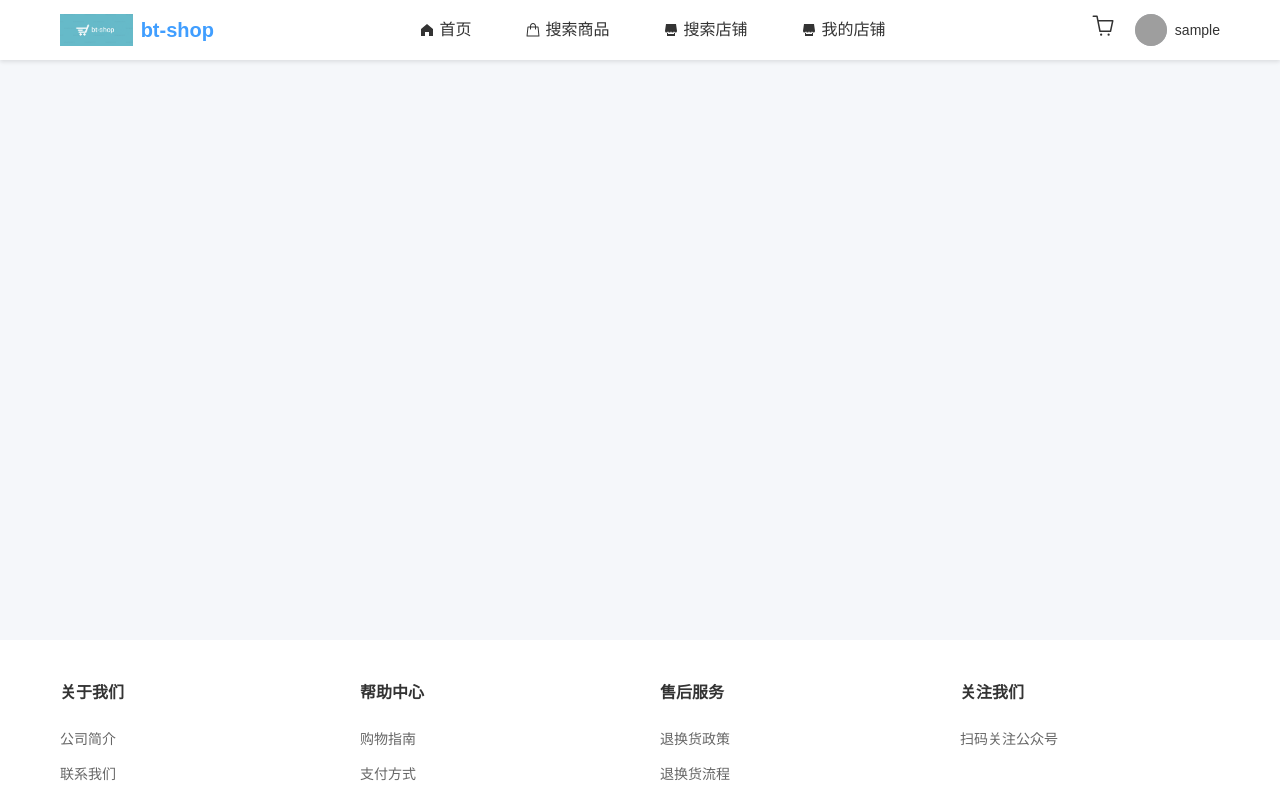
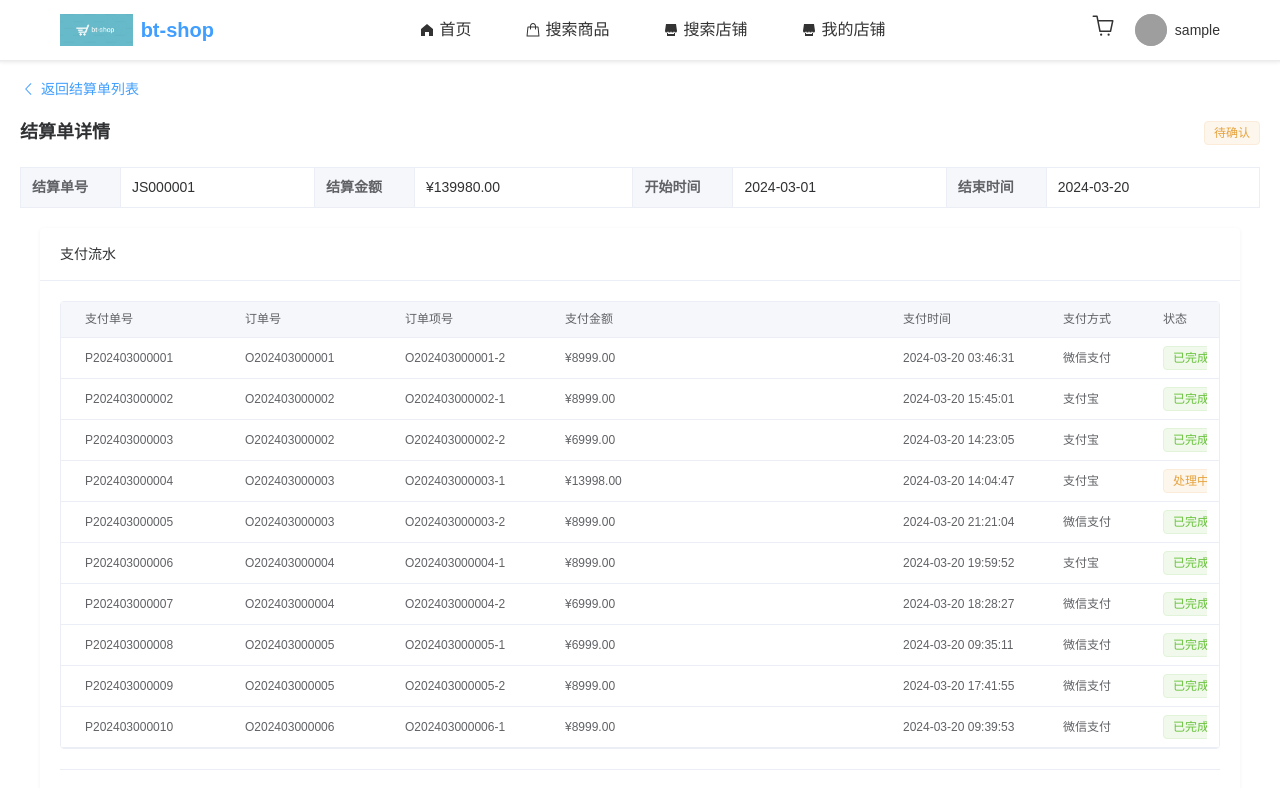
Before and after one commit to lzl-here/bt-shop-front, a Vue app: page /seller/bill/1 in a window 1280 px wide. Shown: the top 788 px of the page. Built offline with nearby package versions, Linux system fonts and the light colour scheme; sample sign-in values are in the browser's storage; grey boxes are pictures that could not be loaded.

Commit message:
修改结算单页面

```diff
--- /dev/null
+++ b/src/views/seller/BillDetail.vue
@@ -0,0 +1,324 @@
+<template>
+  <div class="bill-detail">
+    <!-- 返回按钮 -->
+    <div class="back-btn">
+      <el-button
+        type="primary"
+        link
+        @click="goBack"
+      >
+        <el-icon><ArrowLeft /></el-icon>
+        返回结算单列表
+      </el-button>
+    </div>
+
+    <!-- 结算单基本信息 -->
+    <div class="bill-info">
+      <div class="bill-header">
+        <h2>结算单详情</h2>
+        <div class="bill-status">
+          <el-tag :type="getStatusType(billInfo.status)">
+            {{ getStatusText(billInfo.status) }}
+          </el-tag>
+        </div>
+      </div>
+
+      <el-descriptions :column="4" border>
+        <el-descriptions-item label="结算单号">{{ billInfo.billNo }}</el-descriptions-item>
+        <el-descriptions-item label="结算金额">¥{{ billInfo.amount.toFixed(2) }}</el-descriptions-item>
+        <el-descriptions-item label="开始时间">{{ billInfo.startTime }}</el-descriptions-item>
+        <el-descriptions-item label="结束时间">{{ billInfo.endTime }}</el-descriptions-item>
+      </el-descriptions>
+    </div>
+
+    <!-- 支付流水列表 -->
+    <div class="payment-list">
+      <div class="section-title">支付流水</div>
+      <el-table
+        :data="paymentRecords"
+        style="width: 100%"
+        v-loading="loading"
+        :header-cell-style="{
+          background: '#F5F7FA',
+          color: '#606266',
+          fontWeight: 500,
+          fontSize: '12px',
+          height: '36px',
+          padding: '4px 12px'
+        }"
+        :cell-style="{
+          fontSize: '12px',
+          padding: '8px 12px'
+        }"
+      >
+        <el-table-column prop="paymentNo" label="支付单号" width="160" />
+        <el-table-column prop="orderNo" label="订单号" width="160" />
+        <el-table-column prop="orderItemNo" label="订单项号" width="160" />
+        <el-table-column prop="amount" label="支付金额">
+          <template #default="{ row }">
+            ¥{{ row.amount.toFixed(2) }}
+          </template>
+        </el-table-column>
+        <el-table-column prop="paymentTime" label="支付时间" width="160" />
+        <el-table-column prop="paymentMethod" label="支付方式" width="100" />
+        <el-table-column prop="status" label="状态" width="80">
+          <template #default="{ row }">
+            <el-tag :type="getPaymentStatusType(row.status)">
+              {{ getPaymentStatusText(row.status) }}
+            </el-tag>
+          </template>
+        </el-table-column>
+      </el-table>
+
+      <!-- 分页 -->
+      <div class="pagination">
+        <el-pagination
+          v-model:current-page="currentPage"
+          v-model:page-size="pageSize"
+          :total="total"
+          :page-sizes="[10, 20, 50]"
+          layout="total, sizes, prev, pager, next"
+          @size-change="handleSizeChange"
+          @current-change="handleCurrentChange"
+          background
+        />
+      </div>
+    </div>
+  </div>
+</template>
+
+<script setup>
+import { ref, onMounted, computed, watch } from 'vue'
+import { useRoute, useRouter } from 'vue-router'
+import { ArrowLeft } from '@element-plus/icons-vue'
+
+const route = useRoute()
+const router = useRouter()
+const billNo = route.params.billNo
+
+// 结算单信息
+const billInfo = ref({
+  billNo: 'JS000001',
+  amount: 139980.00,
+  startTime: '2024-03-01',
+  endTime: '2024-03-20',
+  status: 'pending_confirm'
+})
+
+// 支付流水列表
+const paymentRecords = ref(Array.from({ length: 20 }, (_, index) => ({
+  id: index + 1,
+  paymentNo: `P202403${String(index + 1).padStart(6, '0')}`,
+  orderNo: `O202403${String(index + 1).padStart(6, '0')}`,
+  amount: 6999.00,
+  paymentTime: '2024-03-20 14:30:00',
+  paymentMethod: index % 2 === 0 ? '支付宝' : '微信支付',
+  status: 'completed'
+})))
+
+// 分页相关
+const currentPage = ref(1)
+const pageSize = ref(10)
+const total = ref(100)
+
+// 计算当前页的支付流水记录
+const currentPageRecords = computed(() => {
+  const start = (currentPage.value - 1) * pageSize.value
+  const end = start + pageSize.value
+  return paymentRecords.value.slice(start, end)
+})
+
+// 监听页码变化
+watch([currentPage, pageSize], () => {
+  fetchPaymentRecords()
+})
+
+// 状态处理函数
+const getStatusType = (status) => {
+  const statusMap = {
+    pending_confirm: 'warning',
+    completed: 'success'
+  }
+  return statusMap[status] || 'info'
+}
+
+const getStatusText = (status) => {
+  const statusMap = {
+    pending_confirm: '待确认',
+    completed: '已完成'
+  }
+  return statusMap[status] || '未知状态'
+}
+
+const getPaymentStatusType = (status) => {
+  const statusMap = {
+    completed: 'success',
+    pending: 'warning'
+  }
+  return statusMap[status] || 'info'
+}
+
+const getPaymentStatusText = (status) => {
+  const statusMap = {
+    completed: '已完成',
+    pending: '处理中'
+  }
+  return statusMap[status] || '未知状态'
+}
+
+// 分页处理
+const handleSizeChange = (val) => {
+  pageSize.value = val
+  fetchPaymentRecords()
+}
+
+const handleCurrentChange = (val) => {
+  currentPage.value = val
+  fetchPaymentRecords()
+}
+
+// 获取支付流水记录
+const fetchPaymentRecords = () => {
+  // 模拟获取数据
+  const mockData = Array.from({ length: 100 }, (_, index) => {
+    const id = index + 1
+    const orderNo = `O202403${String(Math.floor(id / 2) + 1).padStart(6, '0')}`
+    const orderItemNo = `${orderNo}-${id % 2 + 1}`
+
+    return {
+      id,
+      paymentNo: `P202403${String(id).padStart(6, '0')}`,
+      orderNo,
+      orderItemNo,
+      amount: [6999.00, 7999.00, 8999.00, 13998.00][Math.floor(Math.random() * 4)],
+      paymentTime: `2024-03-20 ${String(Math.floor(Math.random() * 24)).padStart(2, '0')}:${String(Math.floor(Math.random() * 60)).padStart(2, '0')}:${String(Math.floor(Math.random() * 60)).padStart(2, '0')}`,
+      paymentMethod: Math.random() > 0.5 ? '支付宝' : '微信支付',
+      status: Math.random() > 0.3 ? 'completed' : 'pending'
+    }
+  })
+
+  // 更新总数
+  total.value = mockData.length
+
+  // 获取当前页数据
+  const start = (currentPage.value - 1) * pageSize.value
+  const end = start + pageSize.value
+  paymentRecords.value = mockData.slice(start, end)
+}
+
+// 返回上一页
+const goBack = () => {
+  router.push('/seller?tab=payment-records')
+}
+
+onMounted(() => {
+  // 获取结算单详情
+  // TODO: 实现获取结算单详情的接口
+  console.log('获取结算单详情', billNo)
+
+  // 获取支付流水列表
+  fetchPaymentRecords()
+})
+</script>
+
+<style scoped>
+.bill-detail {
+  padding: 20px;
+  background: #fff;
+  border-radius: 4px;
+}
+
+.back-btn {
+  margin-bottom: 20px;
+}
+
+.back-btn :deep(.el-button) {
+  display: flex;
+  align-items: center;
+  font-size: 14px;
+  padding: 0;
+}
+
+.back-btn :deep(.el-icon) {
+  margin-right: 4px;
+  font-size: 16px;
+}
+
+.bill-header {
+  display: flex;
+  justify-content: space-between;
+  align-items: center;
+  margin-bottom: 20px;
+}
+
+.bill-header h2 {
+  margin: 0;
+  font-size: 18px;
+  color: #303133;
+}
+
+.section-title {
+  margin: 0 -20px 20px;
+  padding: 15px 20px;
+  font-size: 14px;
+  font-weight: 500;
+  color: #303133;
+  border-bottom: 1px solid #ebeef5;
+}
+
+.payment-list {
+  margin: 20px 20px 0;
+  padding: 0 20px 20px;
+  background: #fff;
+  border-radius: 4px;
+  box-shadow: 0 1px 4px rgba(0,0,0,0.05);
+}
+
+:deep(.el-descriptions) {
+  margin-top: 20px;
+}
+
+:deep(.el-descriptions__label) {
+  width: 100px;
+  color: #606266;
+}
+
+:deep(.el-descriptions__content) {
+  color: #303133;
+}
+
+:deep(.el-table) {
+  --el-table-border-color: #ebeef5;
+  --el-table-header-bg-color: #F5F7FA;
+  border-radius: 4px;
+  border: 1px solid var(--el-table-border-color);
+}
+
+:deep(.el-table::before) {
+  display: none;
+}
+
+:deep(.el-table__inner-wrapper::before) {
+  display: none;
+}
+
+:deep(.el-table th.el-table__cell) {
+  background: var(--el-table-header-bg-color);
+}
+
+:deep(.el-table .el-table__cell) {
+  padding: 4px 0;
+}
+
+:deep(.el-table--enable-row-hover .el-table__body tr:hover > td.el-table__cell) {
+  background-color: #f5f7fa;
+}
+
+.pagination {
+  margin-top: 20px;
+  padding-top: 20px;
+  display: flex;
+  justify-content: flex-end;
+  border-top: 1px solid #ebeef5;
+}
+</style>
--- a/src/views/seller/PaymentRecords.vue
+++ b/src/views/seller/BillRecords.vue
@@ -19,10 +19,10 @@
 
     <div class="records-table">
       <div class="table-header">
-        <div class="col-trade-no">交易号</div>
-        <div class="col-order">订单号</div>
+        <div class="col-trade-no">结算单号</div>
         <div class="col-amount">金额</div>
-        <div class="col-time">支付时间</div>
+        <div class="col-start-time">开始时间</div>
+        <div class="col-end-time">结束时间</div>
         <div class="col-method">支付方式</div>
         <div class="col-status">状态</div>
         <div class="col-action">操作</div>
@@ -31,9 +31,9 @@
       <div class="table-body">
         <div v-for="record in filteredRecords" :key="record.id" class="table-row">
           <div class="col-trade-no">{{ record.tradeNo }}</div>
-          <div class="col-order">{{ record.orderNo }}</div>
           <div class="col-amount">¥{{ record.amount.toFixed(2) }}</div>
-          <div class="col-time">{{ record.paymentTime }}</div>
+          <div class="col-start-time">{{ record.startTime }}</div>
+          <div class="col-end-time">{{ record.endTime }}</div>
           <div class="col-method">{{ record.paymentMethod }}</div>
           <div class="col-status">
             <span :class="['status-tag', getStatusTag(record.status).type]">
@@ -46,7 +46,13 @@
               class="confirm-btn"
               @click="confirmPayment(record)"
             >
-              确认收款
+              确认
+            </button>
+            <button
+              class="detail-btn"
+              @click="viewDetail(record)"
+            >
+              查看
             </button>
           </div>
         </div>
@@ -72,11 +78,13 @@
 <script setup>
 import { ref, computed } from 'vue'
 import { ElMessage, ElMessageBox } from 'element-plus'
+import { useRouter } from 'vue-router'
 
 const status = ref('pending')
 const currentPage = ref(1)
 const pageSize = ref(12) // 默认每页12条
 const total = ref(0)
+const router = useRouter()
 
 // 订单状态枚举
 const OrderStatus = {
@@ -93,15 +101,14 @@ const ItemStatus = {
   CANCELLED: 'cancelled'               // 已取消
 }
 
-// 支付流水
+// 生成结算单数据
 const records = ref(Array.from({ length: 37 }, (_, index) => {
   const id = index + 1
-  const tradeNo = `2024032010${id.toString().padStart(4, '0')}`
-  const orderNo = `P202403200${id.toString().padStart(3, '0')}`
-  const hour = Math.floor(Math.random() * 24)
-  const minute = Math.floor(Math.random() * 60)
-  const second = Math.floor(Math.random() * 60)
-  const paymentTime = `2024-03-20 ${hour.toString().padStart(2, '0')}:${minute.toString().padStart(2, '0')}:${second.toString().padStart(2, '0')}`
+  const tradeNo = `JS${String(id).padStart(6, '0')}`
+
+  // 生成结算时间区间
+  const startTime = '2024-03-01'
+  const endTime = '2024-03-20'
 
   // 随机生成金额
   const amount = [6999.00, 7999.00, 8999.00, 13998.00][Math.floor(Math.random() * 4)]
@@ -115,9 +122,9 @@ const records = ref(Array.from({ length: 37 }, (_, index) => {
   return {
     id,
     tradeNo,
-    orderNo,
     amount,
-    paymentTime,
+    startTime,
+    endTime,
     paymentMethod,
     status
   }
@@ -172,7 +179,7 @@ const fetchRecords = async () => {
 const confirmPayment = async (record) => {
   try {
     await ElMessageBox.confirm(
-      `确认收到订单 ${record.orderNo} 的付款 ¥${record.amount.toFixed(2)} 吗？`,
+      `确认收到订单 ${record.tradeNo} 的付款 ¥${record.amount.toFixed(2)} 吗？`,
       '确认收款',
       {
         confirmButtonText: '确认',
@@ -199,6 +206,11 @@ const handleSizeChange = (val) => {
 const handleCurrentChange = (val) => {
   currentPage.value = val
   fetchRecords()
+}
+
+// 查看详情
+const viewDetail = (record) => {
+  router.push(`/seller/bill/${record.tradeNo}`)
 }
 </script>
 
@@ -253,13 +265,13 @@ const handleCurrentChange = (val) => {
   background-color: #f5f7fa;
 }
 
-.col-trade-no { width: 18%; padding: 0 15px; }
-.col-order { width: 17%; padding: 0 15px; }
+.col-trade-no { width: 15%; padding: 0 15px; }
 .col-amount { width: 15%; padding: 0 15px; color: #f56c6c; }
-.col-time { width: 15%; padding: 0 15px; }
+.col-start-time { width: 15%; padding: 0 15px; }
+.col-end-time { width: 15%; padding: 0 15px; }
 .col-method { width: 15%; padding: 0 15px; }
 .col-status { width: 10%; padding: 0 15px; }
-.col-action { width: 10%; padding: 0 15px; }
+.col-action { width: 15%; padding: 0 15px; display: flex; gap: 8px; }
 
 .status-tag {
   display: inline-block;
@@ -279,19 +291,43 @@ const handleCurrentChange = (val) => {
 }
 
 .confirm-btn {
-  padding: 2px 8px;
+  padding: 0 6px;
   background-color: #409eff;
   color: white;
   border: none;
   border-radius: 3px;
   cursor: pointer;
-  font-size: 12px;
-  line-height: 1.5;
-  min-height: 24px;
+  font-size: 11px;
+  line-height: 1.4;
+  min-height: 18px;
+  height: 18px;
+  white-space: nowrap;
+  min-width: 36px;
 }
 
 .confirm-btn:hover {
   background-color: #66b1ff;
+}
+
+.detail-btn {
+  padding: 0 6px;
+  background-color: #fff;
+  color: #409eff;
+  border: 1px solid #409eff;
+  border-radius: 3px;
+  cursor: pointer;
+  font-size: 11px;
+  line-height: 1.4;
+  min-height: 18px;
+  height: 18px;
+  white-space: nowrap;
+  min-width: 36px;
+}
+
+.detail-btn:hover {
+  color: #66b1ff;
+  border-color: #66b1ff;
+  background-color: #ecf5ff;
 }
 
 .pagination {
```
Also changed, not shown: index.html (+5 -5 lines), src/components/NavHeader.vue (+15 -3 lines), src/router/index.js (+9 -0 lines), src/views/seller/SellerDashboard.vue (+4 -4 lines).
